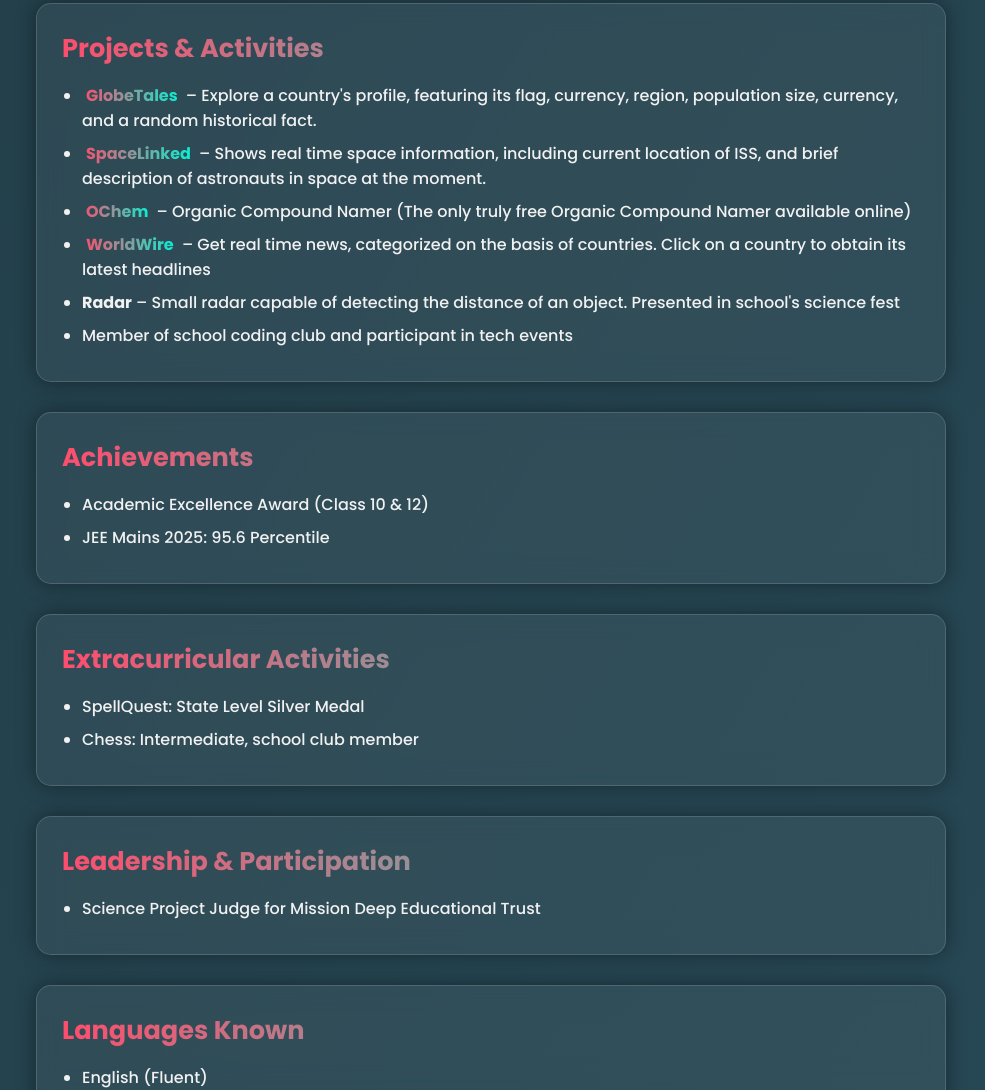
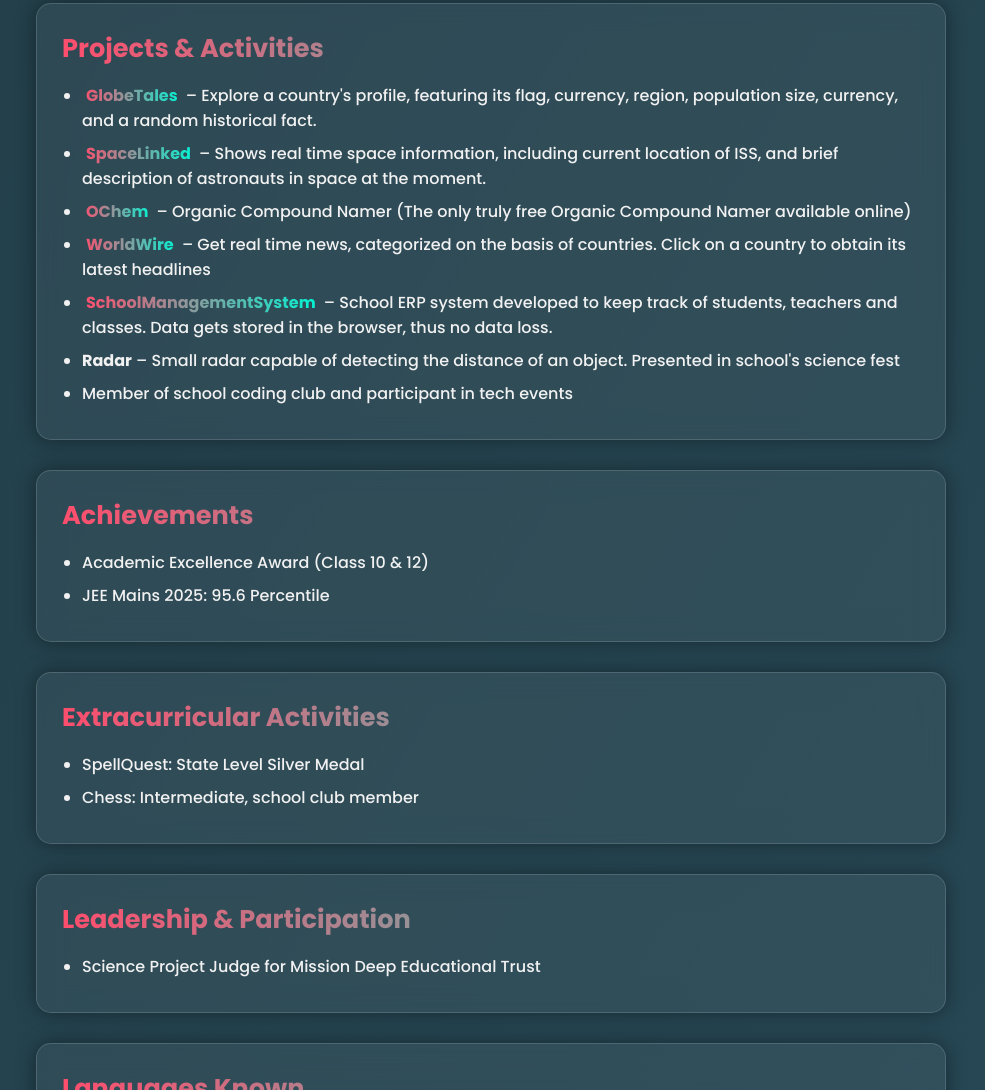
Before and after one commit to jainshourya/ShouryaJainCV, a plain HTML site: page ShouryaJainCV.html in a window 1280 px wide. Shown: the part 1305-2395 px from the top of the page, without its empty margins (149-1134 px from the left). Drawn offline with Linux system fonts and the light colour scheme.

Commit message:
Added new project (schoolmanagementsystem)

```diff
--- a/ShouryaJainCV.html
+++ b/ShouryaJainCV.html
@@ -226,6 +226,7 @@ tr:hover {
         <li><strong><a href="https://spacelinked123.netlify.app/" target="_blank">SpaceLinked</a></strong> – Shows real time space information, including current location of ISS, and brief description of astronauts in space at the moment.</li>
         <li><strong><a href="https://ochem.netlify.app/" target="_blank">OChem</a></strong> – Organic Compound Namer (The only truly free Organic Compound Namer available online)</li>
         <li><strong><a href="https://worldwire123.netlify.app/" target="_blank">WorldWire</a></strong> – Get real time news, categorized on the basis of countries. Click on a country to obtain its latest headlines</li>
+        <li><strong><a href="https://schoolmanagementsystem123.netlify.app/" target="_blank">SchoolManagementSystem</a></strong> – School ERP system developed to keep track of students, teachers and classes. Data gets stored in the browser, thus no data loss.</li>
         <li><strong>Radar</strong> – Small radar capable of detecting the distance of an object. Presented in school's science fest</li>
         <li>Member of school coding club and participant in tech events</li>
       </ul>
```
